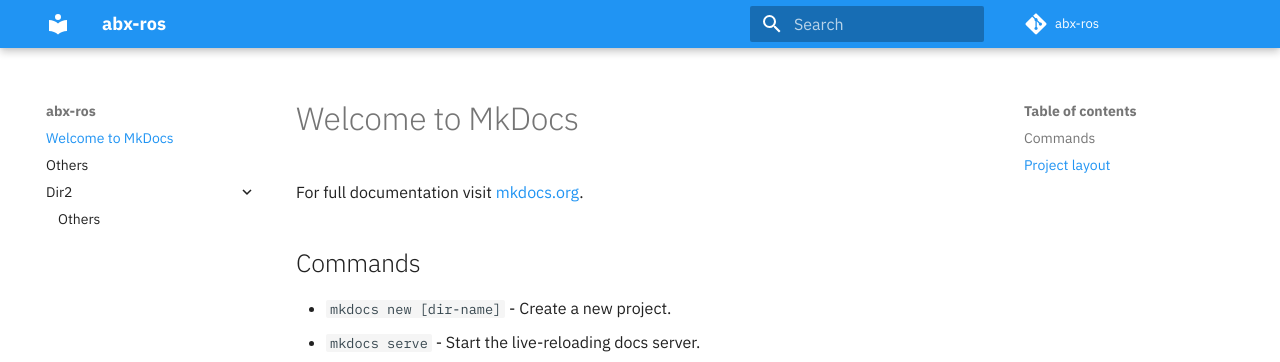
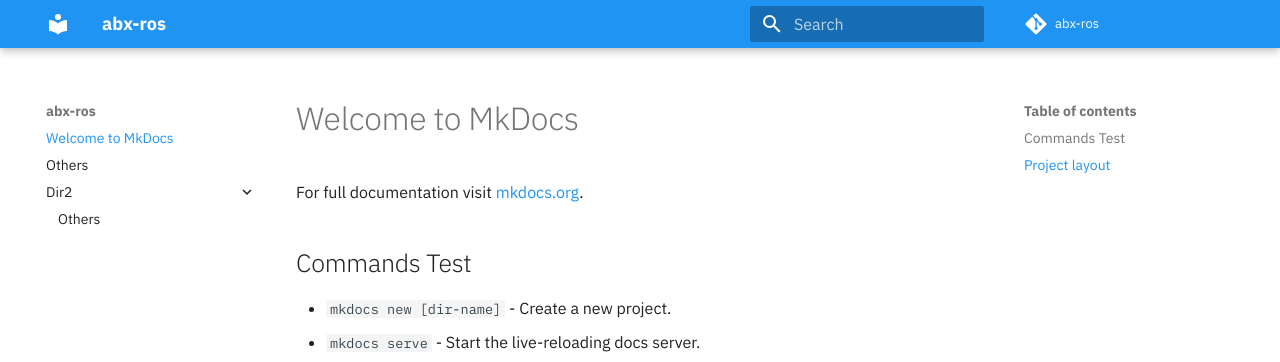
Before and after one commit to hongliwo/abx-ros, an MkDocs documentation site: the page built from docs/index.md, in a window 1280 px wide. Shown: the top 362 px of the page. Built offline with MkDocs 1.6.1 and Material for MkDocs 9.7.7, drawn with Linux system fonts in a browser that asks for light colours; comment, search, counter and statistics services are not loaded.

Commit message:
modify index.md for test

```diff
--- a/docs/index.md
+++ b/docs/index.md
@@ -2,7 +2,7 @@
 
 For full documentation visit [mkdocs.org](https://www.mkdocs.org).
 
-## Commands
+## Commands Test
 
 * `mkdocs new [dir-name]` - Create a new project.
 * `mkdocs serve` - Start the live-reloading docs server.
```
